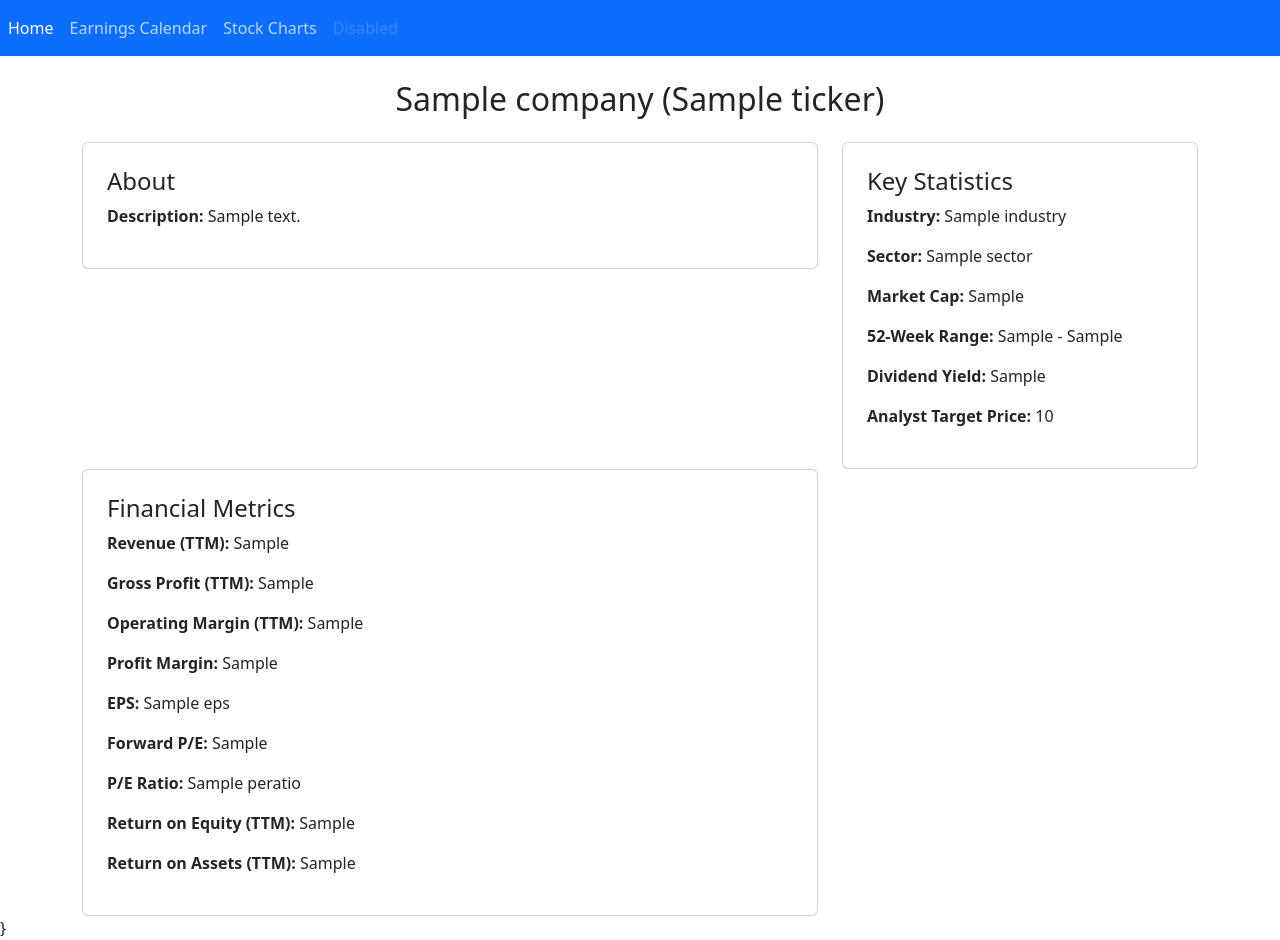
After one commit to ThomasDillard1/Earnings-Calls, a Flask app: template app/templates/company.html in a window 1280 px wide. The commit adds this page. Run offline with Flask 3, Linux system fonts and the light colour scheme; the template is opened without the code that fills it: most values are stand-ins (such as "Sample title", 1, 10 or a date in 2020).

Commit message:
Styled the data for company overviews and added css for the navbar

```diff
--- a/app/app.py
+++ b/app/app.py
@@ -34,8 +34,9 @@ def index():
 def company_overview(ticker):
     if ticker in session:
         company_data = session[ticker]
-        return f"<h2>{ticker}</h2><br>{company_data}"
+        return render_template('company.html', ticker=ticker, company_data=company_data)
     else:
+        #if ticker doesn't exist, then make them enter a new ticker
         return redirect(url_for(index))
 
 if __name__ == '__main__':
--- /dev/null
+++ b/app/static/css/styles.css
@@ -0,0 +1,6 @@
+.navbar-nav .nav-link:hover {
+    opacity: 0.9; /* Adjust the opacity value as needed */
+}
+.nav-text-opacity {
+    opacity: 0.7;
+}
--- a/app/templates/base.html
+++ b/app/templates/base.html
@@ -5,22 +5,23 @@
     <meta name="viewport" content="width=device-width, initial-scale=1">
     <title>{% block title %}{% endblock %} - Earnings Calls</title>
     <link href="https://cdn.jsdelivr.net/npm/bootstrap@5.2.3/dist/css/bootstrap.min.css" rel="stylesheet" integrity="sha384-rbsA2VBKQhggwzxH7pPCaAqO46MgnOM80zW1RWuH61DGLwZJEdK2Kadq2F9CUG65" crossorigin="anonymous">
+    <link rel="stylesheet" href="{{ url_for('static', filename='css/styles.css') }}">
   </head>
   <body>
-    <nav class="navbar navbar-expand-lg navbar-light bg-light">
+    <nav class="navbar navbar-expand-lg navbar-dark bg-primary">
         <div class="collapse navbar-collapse" id="navbarNav">
           <ul class="navbar-nav">
             <li class="nav-item active">
-              <a class="nav-link" href="#">Home</a>
+              <a class="nav-link text-white" href="#">Home</a>
             </li>
             <li class="nav-item">
-              <a class="nav-link" href="#">Earnings Calendar</a>
+              <a class="nav-link text-white nav-text-opacity" href="#">Earnings Calendar</a>
             </li>
             <li class="nav-item">
-              <a class="nav-link" href="#">Stock Charts</a>
+              <a class="nav-link text-white nav-text-opacity" href="#">Stock Charts</a>
             </li>
             <li class="nav-item">
-              <a class="nav-link disabled" href="#">Disabled</a>
+              <a class="nav-link disabled nav-text-opacity" href="#">Disabled</a>
             </li>
           </ul>
         </div>
--- /dev/null
+++ b/app/templates/company.html
@@ -0,0 +1,48 @@
+{% extends "base.html" %}
+{% block title %}{{ ticker }}Company Overview{% endblock %}
+
+{% block content %}
+
+<div class="container mt-4">
+    <h2 class="mb-4 text-center">{{ company_data['Name'] }} ({{ticker}})</h2>
+
+    <div class="row">
+        <div class="col-md-8">
+            <div class="card p-4 mb-4">
+                <h4>About</h4>
+                <p><strong>Description:</strong> {{ company_data['Description'] }}</p>
+            </div>
+        </div>
+
+        <div class="col-md-4">
+            <div class="card p-4">
+                <h4>Key Statistics</h4>
+                <p><strong>Industry:</strong> {{ company_data['Industry'] }}</p>
+                <p><strong>Sector:</strong> {{ company_data['Sector'] }}</p>
+                <p><strong>Market Cap:</strong> {{ company_data['MarketCapitalization'] }}</p>
+                <p><strong>52-Week Range:</strong> {{ company_data['52WeekLow'] }} - {{ company_data['52WeekHigh'] }}</p>
+                <p><strong>Dividend Yield:</strong> {{ company_data['DividendYield'] }}</p>
+                <p><strong>Analyst Target Price:</strong> {{ company_data['AnalystTargetPrice'] }}</p>
+            </div>
+        </div>
+    </div>
+
+    <div class="row">
+        <div class="col-md-8">
+            <div class="card p-4">
+                <h4>Financial Metrics</h4>
+                <p><strong>Revenue (TTM):</strong> {{ company_data['RevenueTTM'] }}</p>
+                <p><strong>Gross Profit (TTM):</strong> {{ company_data['GrossProfitTTM'] }}</p>
+                <p><strong>Operating Margin (TTM):</strong> {{ company_data['OperatingMarginTTM'] }}</p>
+                <p><strong>Profit Margin:</strong> {{ company_data['ProfitMargin'] }}</p>
+                <p><strong>EPS:</strong> {{ company_data['EPS'] }}</p>
+                <p><strong>Forward P/E:</strong> {{ company_data['ForwardPE'] }}</p>
+                <p><strong>P/E Ratio:</strong> {{ company_data['PERatio'] }}</p>
+                <p><strong>Return on Equity (TTM):</strong> {{ company_data['ReturnOnEquityTTM'] }}</p>
+                <p><strong>Return on Assets (TTM):</strong> {{ company_data['ReturnOnAssetsTTM'] }}</p>
+            </div>
+        </div>
+    </div>
+</div>}
+
+{% endblock %}
```
